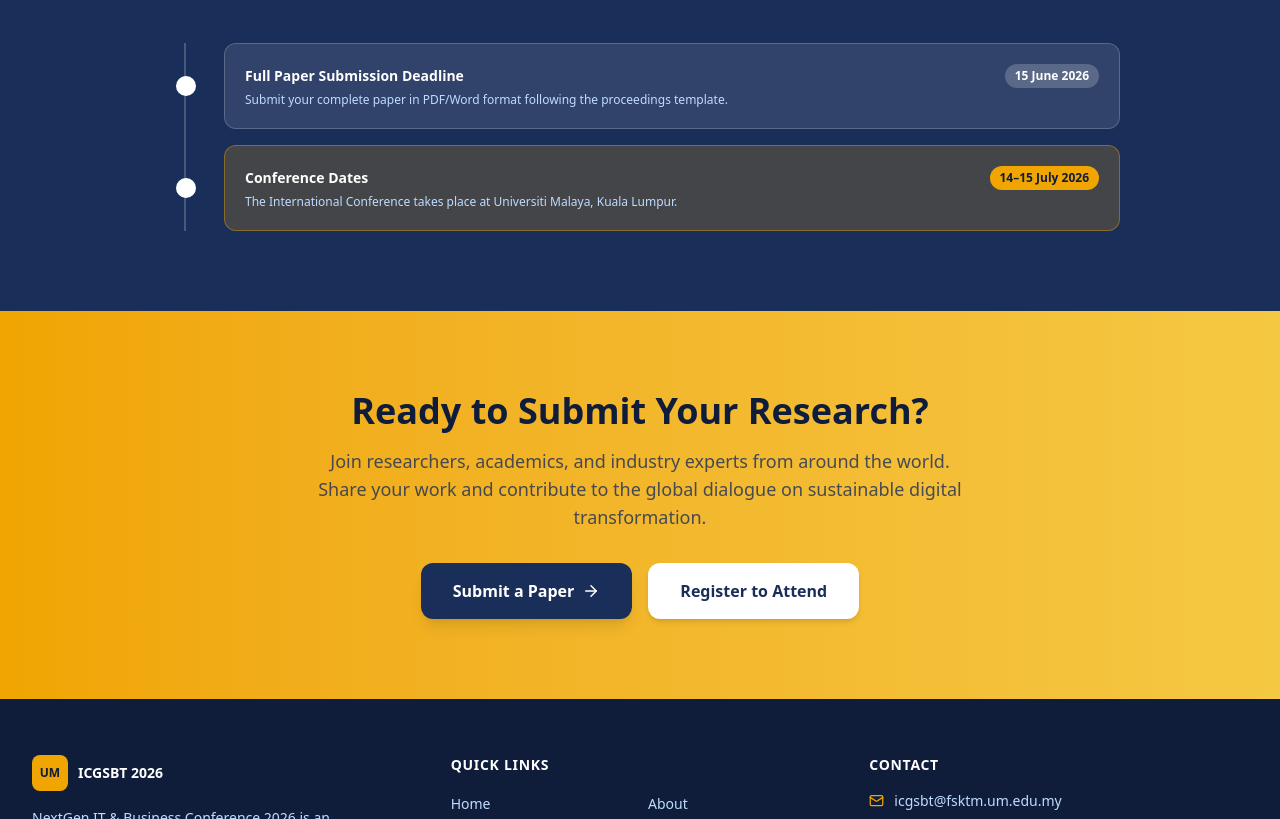
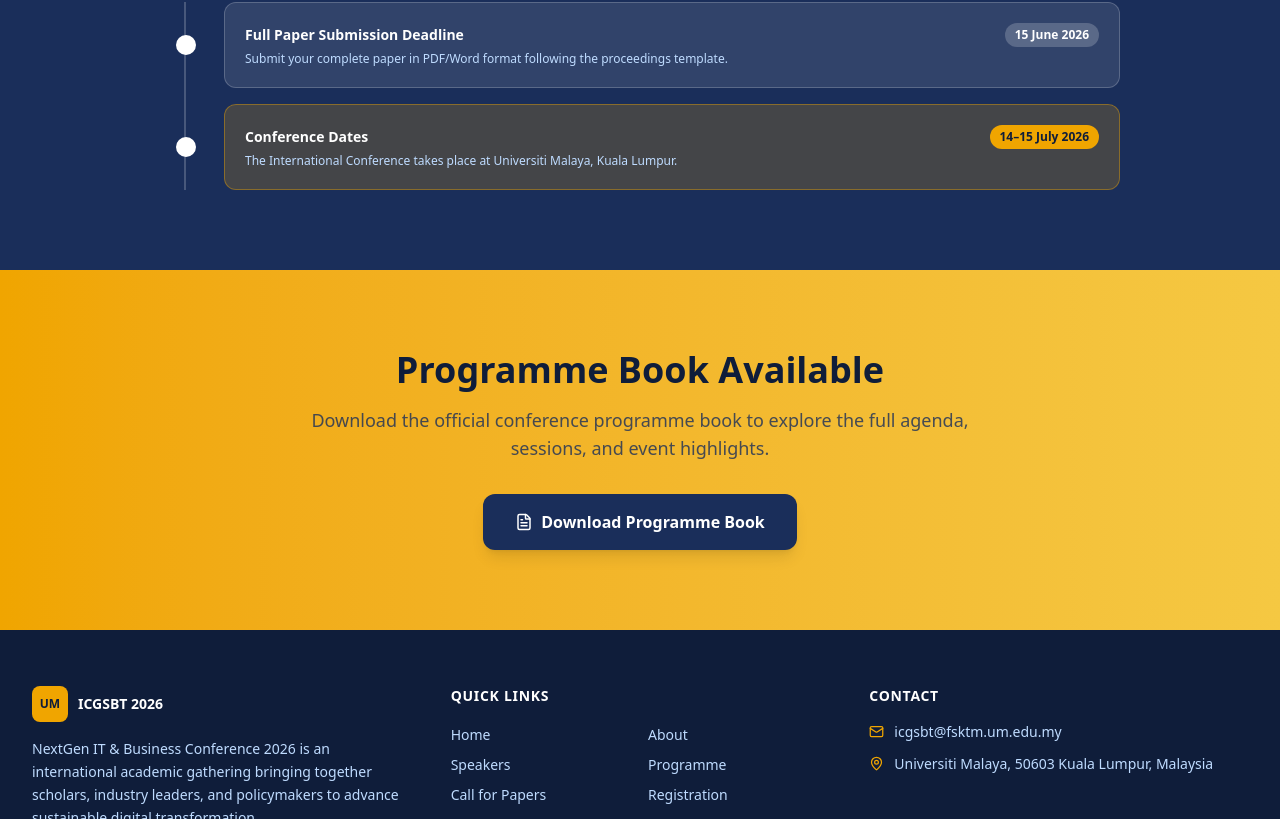
Before and after one commit to adamarbain/International-Conference-Nextgen-2026, a Next.js app: page / in a window 1280 px wide. Shown: the part 4213-5032 px from the top of the page. Built offline with nearby package versions, Linux system fonts and the light colour scheme.

Commit message:
Close submissions and add programme book section

```diff
--- a/src/app/call-for-papers/page.tsx
+++ b/src/app/call-for-papers/page.tsx
@@ -74,7 +74,7 @@ export default function CallForPapersPage() {
       <PageHero
         title="Call for Papers"
         subtitle="We invite original research papers and case studies from scholars worldwide"
-        badge="Submissions Open"
+        badge="Submissions Closed"
       />
 
       {/* ── Introduction ───────────────────────────────────────────────── */}
@@ -402,15 +402,14 @@ export default function CallForPapersPage() {
               Use the online submission portal to upload your manuscript.
               Confirmation will be sent to your registered email address.
             </p>
-            <a
-              href="https://forms.gle/rBWtZcVBTFttbsSv6"
-              target="_blank"
-              rel="noopener noreferrer"
-              className="inline-flex items-center gap-2 bg-navy text-white font-bold px-8 py-4 rounded-xl hover:bg-navy-light transition-colors shadow-lg"
+            <button
+              type="button"
+              disabled
+              className="inline-flex items-center gap-2 bg-gray-400 text-gray-700 font-bold px-8 py-4 rounded-xl shadow-lg cursor-not-allowed opacity-70"
             >
               <FileText size={18} />
               Submit Your Paper <ArrowRight size={17} />
-            </a>
+            </button>
           </motion.div>
         </div>
       </section>
--- a/src/app/page.tsx
+++ b/src/app/page.tsx
@@ -335,7 +335,7 @@ export default function HomePage() {
             initial="hidden"
             whileInView="visible"
             viewport={{ once: true }}
-            className="grid md:grid-cols-3 gap-6"
+            className="grid md:grid-cols-2 gap-8"
           >
             {speakers.map((speaker) => (
               <SpeakerCard key={speaker.id} speaker={speaker} />
@@ -432,26 +432,22 @@ export default function HomePage() {
             viewport={{ once: true }}
           >
             <h2 className="text-3xl sm:text-4xl font-extrabold text-navy-dark mb-4">
-              Ready to Submit Your Research?
+              Programme Book Available
             </h2>
             <p className="text-navy/80 text-lg mb-8 max-w-2xl mx-auto">
-              Join researchers, academics, and industry experts from around the
-              world. Share your work and contribute to the global dialogue on
-              sustainable digital transformation.
+              Download the official conference programme book to explore the
+              full agenda, sessions, and event highlights.
             </p>
             <div className="flex flex-wrap justify-center gap-4">
-              <Link
-                href="/call-for-papers"
+              <a
+                href="/Programme_Book_ICGSBT2026.pdf"
+                target="_blank"
+                rel="noopener noreferrer"
                 className="inline-flex items-center gap-2 bg-navy text-white font-bold px-8 py-4 rounded-xl hover:bg-navy-light transition-colors shadow-lg"
               >
-                Submit a Paper <ArrowRight size={18} />
-              </Link>
-              <Link
-                href="/registration"
-                className="inline-flex items-center gap-2 bg-white text-navy font-bold px-8 py-4 rounded-xl hover:bg-gray-50 transition-colors shadow-md"
-              >
-                Register to Attend
-              </Link>
+                <FileText size={18} />
+                Download Programme Book
+              </a>
             </div>
           </motion.div>
         </div>
```
Also changed, not shown: 1 other file (tests, documents, lock files or other folders).
